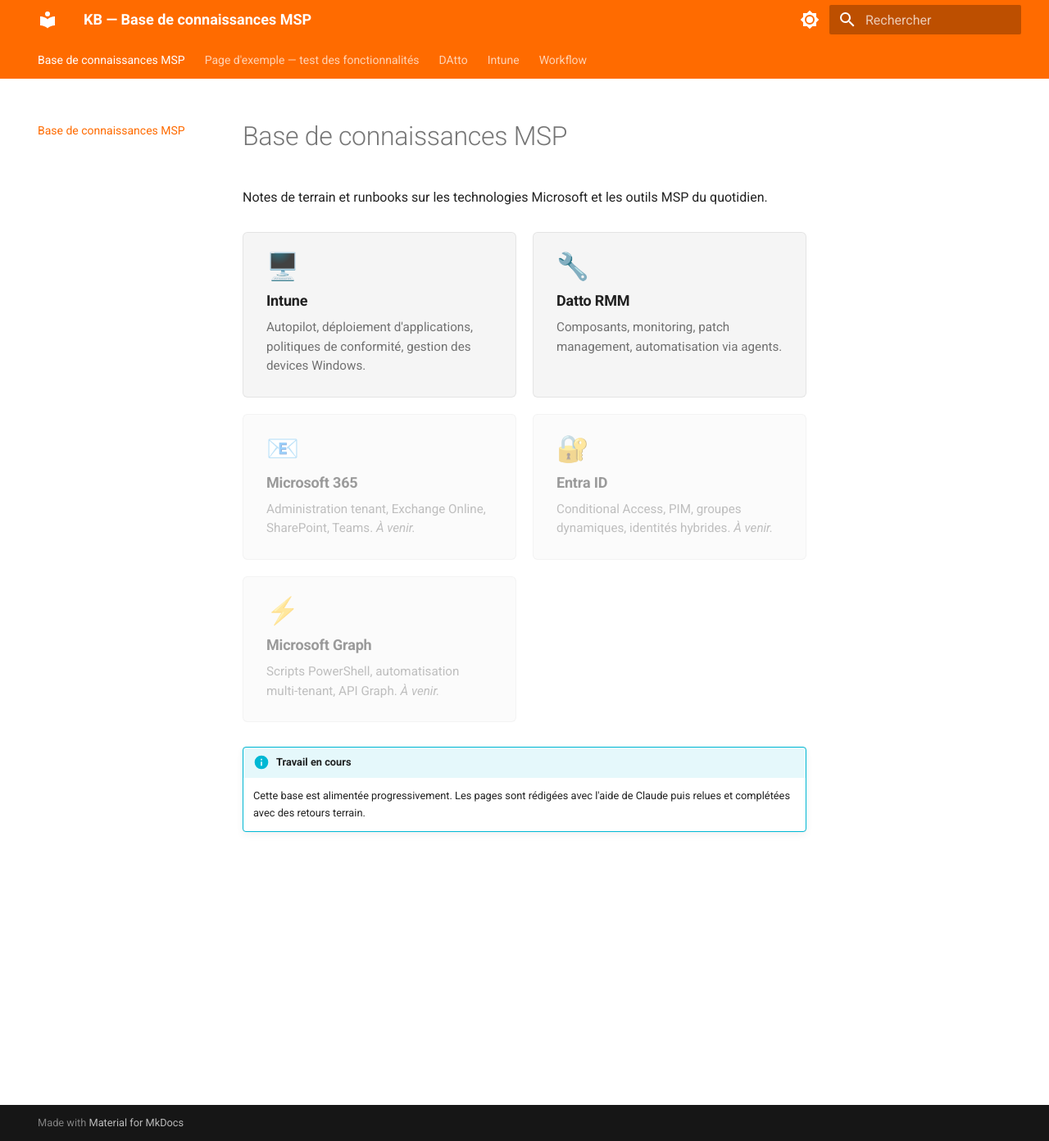
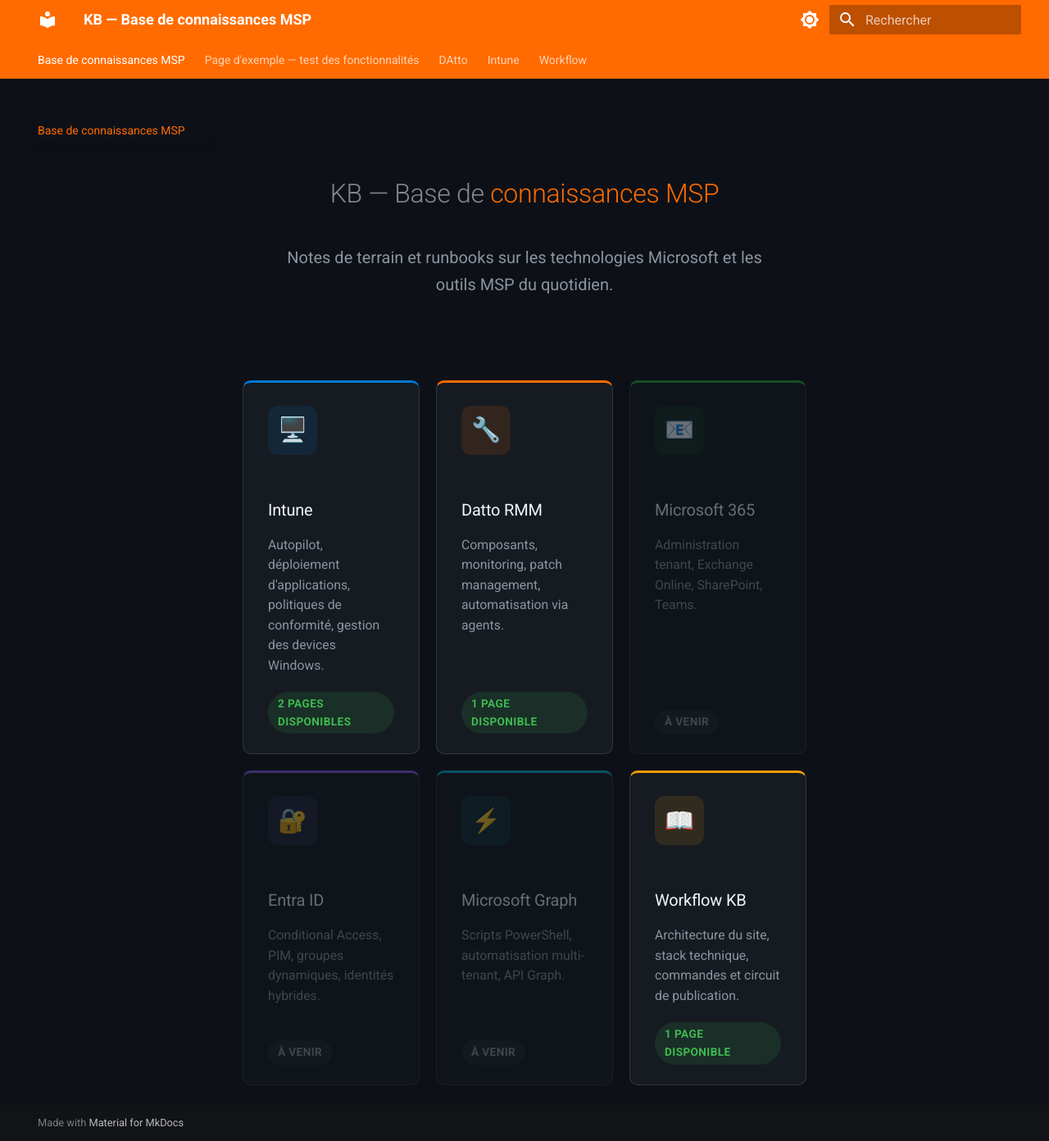
Before and after one commit to robertcotton13670-alt/kb, an MkDocs documentation site: the page built from docs/index.md, in a window 1280 px wide and 1392 px high. Shown: the whole window at 82% size. Built offline with MkDocs 1.6.1 and Material for MkDocs 9.7.7, drawn with Linux system fonts in a browser that asks for light colours.

Commit message:
Page d'accueil dark style + cards colorées par section
- Fond #0d1117 (GitHub dark) activé via scheme slate en défaut
- 6 cards avec bordure top et icône colorées : bleu, orange, vert, violet, cyan, ambre
- Badge "X pages disponibles" / "À venir" adaptatif light/dark
- Responsive 3 col → 2 col → 1 col
- extra.css: variables CSS par scheme, hover glow + lift par card

Co-Authored-By: Claude Sonnet 4.6 <noreply@anthropic.com>

```diff
--- a/docs/assets/extra.css
+++ b/docs/assets/extra.css
@@ -14,56 +14,190 @@
   --md-accent-bg-color:              #ffffff;
 }
 
-/* ── Cards page d'accueil ──────────────────────────────────────────────────── */
+/* ── Fond sombre GitHub-style pour le thème slate ──────────────────────────── */
+
+[data-md-color-scheme="slate"] {
+  --md-default-bg-color:             #0d1117;
+  --md-default-bg-color--light:      #161b22;
+  --md-default-bg-color--lighter:    #1c2128;
+  --md-default-bg-color--lightest:   #21262d;
+  --md-code-bg-color:                #161b22;
+}
+
+/* ── Variables des cards adaptées au thème ─────────────────────────────────── */
+
+[data-md-color-scheme="slate"] {
+  --kb-card-bg:            #161b22;
+  --kb-card-border:        #30363d;
+  --kb-card-title:         #f0f6fc;
+  --kb-card-desc:          #8b949e;
+  --kb-badge-ok-bg:        rgba(46, 160, 67, 0.15);
+  --kb-badge-ok-fg:        #3fb950;
+  --kb-badge-soon-bg:      rgba(139, 148, 158, 0.1);
+  --kb-badge-soon-fg:      #8b949e;
+}
+
+[data-md-color-scheme="default"] {
+  --kb-card-bg:            #f6f8fa;
+  --kb-card-border:        #d0d7de;
+  --kb-card-title:         #1f2328;
+  --kb-card-desc:          #656d76;
+  --kb-badge-ok-bg:        rgba(31, 136, 61, 0.12);
+  --kb-badge-ok-fg:        #1a7f37;
+  --kb-badge-soon-bg:      rgba(110, 118, 129, 0.1);
+  --kb-badge-soon-fg:      #57606a;
+}
+
+/* ── Hero page d'accueil ───────────────────────────────────────────────────── */
+
+.kb-hero {
+  text-align: center;
+  padding: 3.5rem 0 2.5rem;
+}
+
+.kb-hero__title {
+  font-size: clamp(1.9rem, 4vw, 2.8rem);
+  font-weight: 800;
+  line-height: 1.2;
+  letter-spacing: -0.025em;
+  color: var(--kb-card-title);
+  margin: 0 0 0.8rem;
+}
+
+.kb-hero__accent {
+  color: #FF6B00;
+}
+
+.kb-hero__subtitle {
+  font-size: 1rem;
+  color: var(--kb-card-desc);
+  max-width: 56ch;
+  margin: 0 auto;
+  line-height: 1.65;
+}
+
+/* ── Grille de cards ───────────────────────────────────────────────────────── */
 
 .kb-cards {
   display: grid;
-  grid-template-columns: repeat(auto-fill, minmax(220px, 1fr));
+  grid-template-columns: repeat(3, 1fr);
   gap: 1rem;
-  margin: 1.5rem 0;
+  margin: 2.5rem 0 3rem;
 }
+
+@media (max-width: 960px) {
+  .kb-cards { grid-template-columns: repeat(2, 1fr); }
+}
+
+@media (max-width: 600px) {
+  .kb-cards { grid-template-columns: 1fr; }
+}
+
+/* ── Card de base ──────────────────────────────────────────────────────────── */
 
 .kb-card {
   display: flex;
   flex-direction: column;
-  padding: 1.25rem 1.4rem;
-  border-radius: 0.3rem;
-  border: 0.05rem solid var(--md-default-fg-color--lightest);
-  background: var(--md-code-bg-color);
-  color: var(--md-default-fg-color);
+  background: var(--kb-card-bg);
+  border: 1px solid var(--kb-card-border);
+  border-top: 3px solid var(--kb-card-border); /* overridden per variant */
+  border-radius: 0.5rem;
+  padding: 1.4rem 1.5rem 1.2rem;
   text-decoration: none;
-  transition: border-color 125ms, box-shadow 125ms;
+  color: var(--kb-card-title);
+  transition: transform 120ms ease, box-shadow 120ms ease, border-color 120ms ease;
 }
 
 .kb-card:hover {
-  border-color: #FF6B00;
-  box-shadow: 0 0.2rem 0.8rem rgba(255, 107, 0, 0.15);
+  transform: translateY(-3px);
   text-decoration: none;
-  color: var(--md-default-fg-color);
+  color: var(--kb-card-title);
 }
 
 .kb-card--disabled {
-  opacity: 0.45;
+  opacity: 0.4;
+  pointer-events: none;
   cursor: default;
-  pointer-events: none;
 }
 
+/* ── Contenu de la card ────────────────────────────────────────────────────── */
+
 .kb-card__icon {
-  font-size: 1.6rem;
-  line-height: 1;
-  margin-bottom: 0.6rem;
+  display: flex;
+  align-items: center;
+  justify-content: center;
+  width: 3rem;
+  height: 3rem;
+  border-radius: 0.6rem;
+  font-size: 1.45rem;
+  margin-bottom: 1rem;
+  flex-shrink: 0;
 }
 
-.kb-card h3 {
+.kb-card__title {
+  font-size: 0.95rem;
+  font-weight: 700;
   margin: 0 0 0.4rem;
-  font-size: 0.9rem;
-  font-weight: 700;
-  color: var(--md-default-fg-color);
+  color: var(--kb-card-title);
 }
 
-.kb-card p {
-  margin: 0;
-  font-size: 0.76rem;
-  color: var(--md-default-fg-color--light);
+.kb-card__desc {
+  font-size: 0.79rem;
+  color: var(--kb-card-desc);
   line-height: 1.55;
+  margin: 0 0 1rem;
+  flex: 1;
 }
+
+.kb-card__badge {
+  align-self: flex-start;
+  display: inline-block;
+  font-size: 0.68rem;
+  font-weight: 600;
+  padding: 0.2rem 0.6rem;
+  border-radius: 2rem;
+  letter-spacing: 0.03em;
+  text-transform: uppercase;
+}
+
+.kb-card__badge--available {
+  background: var(--kb-badge-ok-bg);
+  color: var(--kb-badge-ok-fg);
+}
+
+.kb-card__badge--soon {
+  background: var(--kb-badge-soon-bg);
+  color: var(--kb-badge-soon-fg);
+}
+
+/* ── Variantes couleur par thème ───────────────────────────────────────────── */
+
+/* Intune — bleu Microsoft */
+.kb-card--intune { border-top-color: #0078D4; }
+.kb-card--intune .kb-card__icon { background: rgba(0, 120, 212, 0.12); color: #388bfd; }
+.kb-card--intune:hover { box-shadow: 0 0 0 1px #0078D4, 0 8px 28px rgba(0, 120, 212, 0.22); border-color: #0078D4; }
+
+/* Datto RMM — orange Poweriti */
+.kb-card--datto { border-top-color: #FF6B00; }
+.kb-card--datto .kb-card__icon { background: rgba(255, 107, 0, 0.12); color: #FF6B00; }
+.kb-card--datto:hover { box-shadow: 0 0 0 1px #FF6B00, 0 8px 28px rgba(255, 107, 0, 0.22); border-color: #FF6B00; }
+
+/* Microsoft 365 — vert */
+.kb-card--m365 { border-top-color: #28A745; }
+.kb-card--m365 .kb-card__icon { background: rgba(40, 167, 69, 0.12); color: #3fb950; }
+.kb-card--m365:hover { box-shadow: 0 0 0 1px #28A745, 0 8px 28px rgba(40, 167, 69, 0.22); border-color: #28A745; }
+
+/* Entra ID — violet */
+.kb-card--entra { border-top-color: #8B5CF6; }
+.kb-card--entra .kb-card__icon { background: rgba(139, 92, 246, 0.12); color: #a371f7; }
+.kb-card--entra:hover { box-shadow: 0 0 0 1px #8B5CF6, 0 8px 28px rgba(139, 92, 246, 0.22); border-color: #8B5CF6; }
+
+/* Microsoft Graph — cyan */
+.kb-card--graph { border-top-color: #00B4D8; }
+.kb-card--graph .kb-card__icon { background: rgba(0, 180, 216, 0.12); color: #39d3f5; }
+.kb-card--graph:hover { box-shadow: 0 0 0 1px #00B4D8, 0 8px 28px rgba(0, 180, 216, 0.22); border-color: #00B4D8; }
+
+/* Workflow KB — ambre */
+.kb-card--workflow { border-top-color: #F59E0B; }
+.kb-card--workflow .kb-card__icon { background: rgba(245, 158, 11, 0.12); color: #f59e0b; }
+.kb-card--workflow:hover { box-shadow: 0 0 0 1px #F59E0B, 0 8px 28px rgba(245, 158, 11, 0.22); border-color: #F59E0B; }
--- a/docs/index.md
+++ b/docs/index.md
@@ -3,43 +3,53 @@ title: Base de connaissances MSP
 description: Notes techniques et runbooks sur Intune, Entra ID, Microsoft 365, Datto RMM et Microsoft Graph
 ---
 
-# Base de connaissances MSP
-
-Notes de terrain et runbooks sur les technologies Microsoft et les outils MSP du quotidien.
+<div class="kb-hero">
+  <h1 class="kb-hero__title">KB — Base de <span class="kb-hero__accent">connaissances MSP</span></h1>
+  <p class="kb-hero__subtitle">Notes de terrain et runbooks sur les technologies Microsoft et les outils MSP du quotidien.</p>
+</div>
 
 <div class="kb-cards">
 
-  <a href="intune/autopilot/" class="kb-card">
+  <a href="intune/autopilot/" class="kb-card kb-card--intune">
     <div class="kb-card__icon">🖥️</div>
-    <h3>Intune</h3>
-    <p>Autopilot, déploiement d'applications, politiques de conformité, gestion des devices Windows.</p>
+    <h3 class="kb-card__title">Intune</h3>
+    <p class="kb-card__desc">Autopilot, déploiement d'applications, politiques de conformité, gestion des devices Windows.</p>
+    <span class="kb-card__badge kb-card__badge--available">2 pages disponibles</span>
   </a>
 
-  <a href="DAtto/Toast%20notif%20depuis%20datto/" class="kb-card">
+  <a href="DAtto/Toast%20notif%20depuis%20datto/" class="kb-card kb-card--datto">
     <div class="kb-card__icon">🔧</div>
-    <h3>Datto RMM</h3>
-    <p>Composants, monitoring, patch management, automatisation via agents.</p>
+    <h3 class="kb-card__title">Datto RMM</h3>
+    <p class="kb-card__desc">Composants, monitoring, patch management, automatisation via agents.</p>
+    <span class="kb-card__badge kb-card__badge--available">1 page disponible</span>
   </a>
 
-  <a href="#" class="kb-card kb-card--disabled">
+  <a href="#" class="kb-card kb-card--m365 kb-card--disabled">
     <div class="kb-card__icon">📧</div>
-    <h3>Microsoft 365</h3>
-    <p>Administration tenant, Exchange Online, SharePoint, Teams. <em>À venir.</em></p>
+    <h3 class="kb-card__title">Microsoft 365</h3>
+    <p class="kb-card__desc">Administration tenant, Exchange Online, SharePoint, Teams.</p>
+    <span class="kb-card__badge kb-card__badge--soon">À venir</span>
   </a>
 
-  <a href="#" class="kb-card kb-card--disabled">
+  <a href="#" class="kb-card kb-card--entra kb-card--disabled">
     <div class="kb-card__icon">🔐</div>
-    <h3>Entra ID</h3>
-    <p>Conditional Access, PIM, groupes dynamiques, identités hybrides. <em>À venir.</em></p>
+    <h3 class="kb-card__title">Entra ID</h3>
+    <p class="kb-card__desc">Conditional Access, PIM, groupes dynamiques, identités hybrides.</p>
+    <span class="kb-card__badge kb-card__badge--soon">À venir</span>
   </a>
 
-  <a href="#" class="kb-card kb-card--disabled">
+  <a href="#" class="kb-card kb-card--graph kb-card--disabled">
     <div class="kb-card__icon">⚡</div>
-    <h3>Microsoft Graph</h3>
-    <p>Scripts PowerShell, automatisation multi-tenant, API Graph. <em>À venir.</em></p>
+    <h3 class="kb-card__title">Microsoft Graph</h3>
+    <p class="kb-card__desc">Scripts PowerShell, automatisation multi-tenant, API Graph.</p>
+    <span class="kb-card__badge kb-card__badge--soon">À venir</span>
+  </a>
+
+  <a href="workflow/kb-setup/" class="kb-card kb-card--workflow">
+    <div class="kb-card__icon">📖</div>
+    <h3 class="kb-card__title">Workflow KB</h3>
+    <p class="kb-card__desc">Architecture du site, stack technique, commandes et circuit de publication.</p>
+    <span class="kb-card__badge kb-card__badge--available">1 page disponible</span>
   </a>
 
 </div>
-
-!!! info "Travail en cours"
-    Cette base est alimentée progressivement. Les pages sont rédigées avec l'aide de Claude puis relues et complétées avec des retours terrain.
--- a/mkdocs.yml
+++ b/mkdocs.yml
@@ -9,18 +9,18 @@ theme:
   name: material
   language: fr
   palette:
+    - scheme: slate
+      primary: custom
+      accent: custom
+      toggle:
+        icon: material/brightness-7
+        name: Mode clair
     - scheme: default
       primary: custom
       accent: custom
       toggle:
-        icon: material/brightness-7
+        icon: material/brightness-4
         name: Mode sombre
-    - scheme: slate
-      primary: custom
-      accent: custom
-      toggle:
-        icon: material/brightness-4
-        name: Mode clair
   features:
     - navigation.tabs
     - navigation.sections
```
